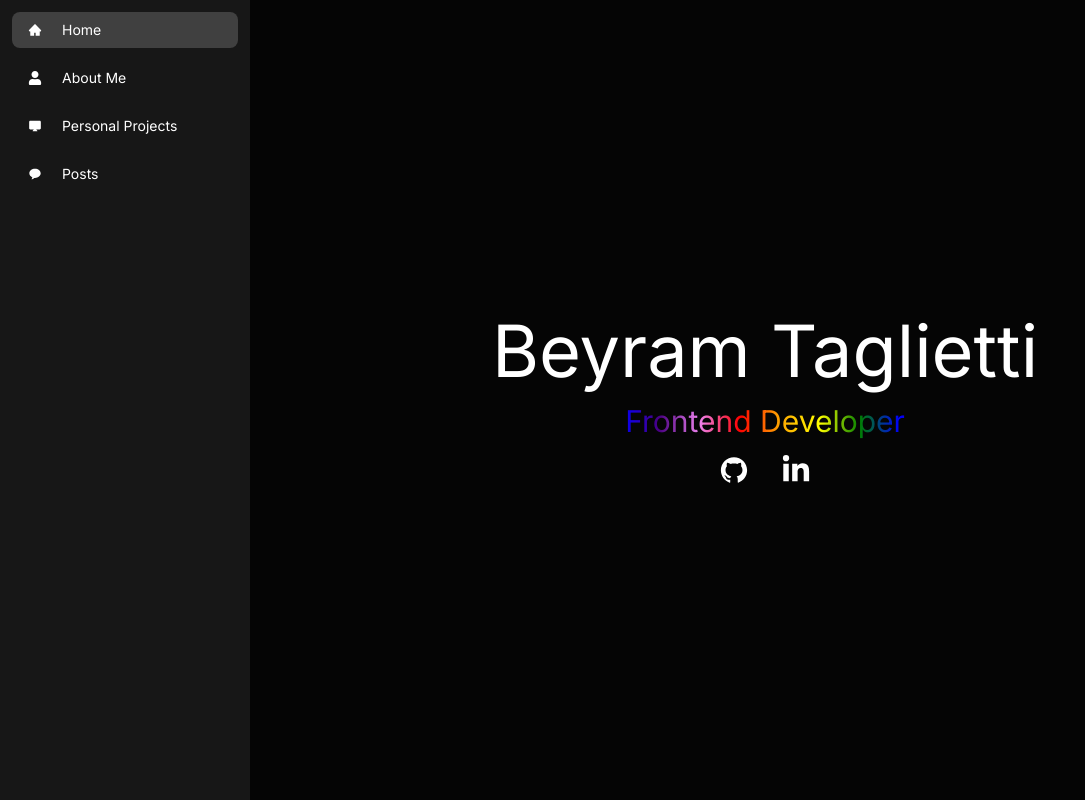
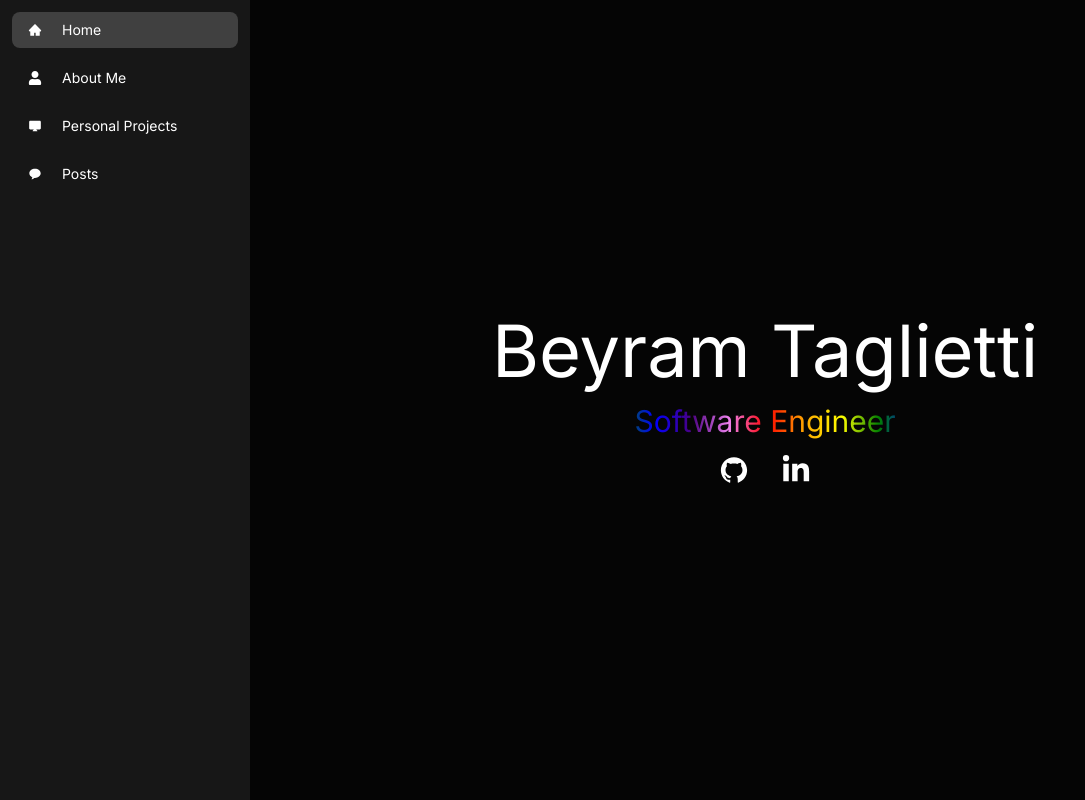
Before and after one commit to BeyramTaglietti/beyram.dev, a Next.js app: page / in a window 1280 px wide. Shown: the whole page, without its empty margins (0-1085 px from the left). Built offline with nearby package versions, Linux system fonts and the light colour scheme.

Commit message:
title changes

```diff
--- a/src/app/aboutme/page.tsx
+++ b/src/app/aboutme/page.tsx
@@ -3,7 +3,7 @@ import { Metadata } from 'next';
 export const metadata: Metadata = {
   title: 'About Me',
   description:
-    'Software Developer from Italy specialized in frontend web development',
+    'Software Engineer from Italy specialized in web development',
 };
 
 const AboutMe = () => {
@@ -11,7 +11,7 @@ const AboutMe = () => {
     <div>
       <h1 className="text-4xl mb-5">Hi there 👋🏻</h1>
       <p className="mb-4">
-        I&apos;m a <strong>Frontend Developer</strong> from 🇮🇹 who{' '}
+        I&apos;m a <strong>Software Engineer</strong> from 🇮🇹 who{' '}
         <strong>LOVES</strong> his job and is on his path of being a developer
         capable of anything he wants to develop 😎 (is it ever gonna happen?)
       </p>
@@ -20,9 +20,8 @@ const AboutMe = () => {
         find interesting (I enjoy listening more than talking btw)
       </p>
       <p className="mb-4">
-        Even though I also can develop backend code, I enjoy frontend
-        development a lot more, I really love web design and designing a
-        beatiful website is always a priority... but I value a fast website more
+        I really love web design and designing a
+        beatiful website is always a priority... but I value a fast and secure website a lot more
         than a beatifull one 👻 (can&apos;t you tell from this website? I did my
         best ok?? 😤)
       </p>
--- a/src/app/globals.css
+++ b/src/app/globals.css
@@ -7,7 +7,7 @@
   color: white;
 }
 
-#frontend_developer_text {
+#software_engineer_text {
   background-image: linear-gradient(
     to right,
     red,
--- a/src/app/layout.tsx
+++ b/src/app/layout.tsx
@@ -8,7 +8,7 @@ const inter = Inter({ subsets: ['latin'] });
 export const metadata: Metadata = {
   title: 'Beyram Taglietti',
   description:
-    "I'm Beyram Taglietti, a frontend developer passionate about his job and on his way to learn as much as he can to become a better developer",
+    "I'm Beyram Taglietti, a software engineer passionate about his job and on his way to learn as much as he can to become a better developer",
 };
 
 export default function RootLayout({
--- a/src/app/page.tsx
+++ b/src/app/page.tsx
@@ -6,8 +6,8 @@ export default function Home() {
   return (
     <div className="flex flex-col justify-center items-center w-full h-full gap-4">
       <h1 className="text-7xl text-center">Beyram Taglietti</h1>
-      <h3 className="text-3xl text-center" id="frontend_developer_text">
-        Frontend Developer
+      <h3 className="text-3xl text-center" id="software_engineer_text">
+        Software Engineer
       </h3>
       <div className="text-3xl flex flex-row gap-8">
         <Link href="https://github.com/BeyramTaglietti" target="_blank">
```
